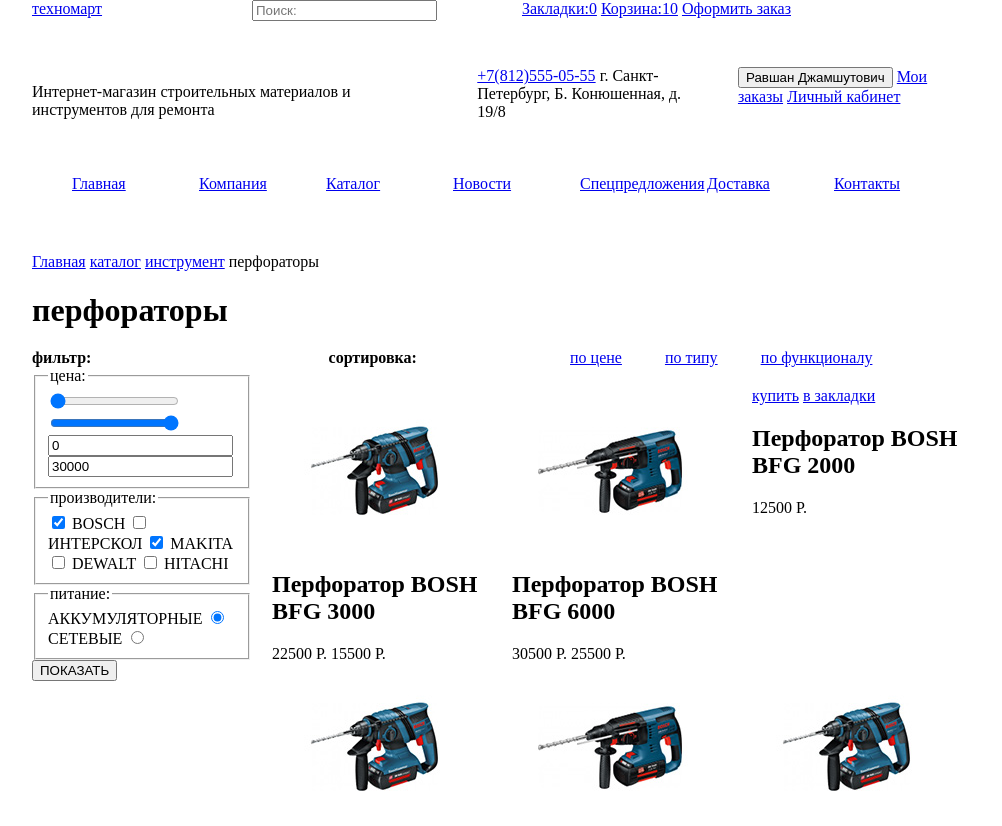
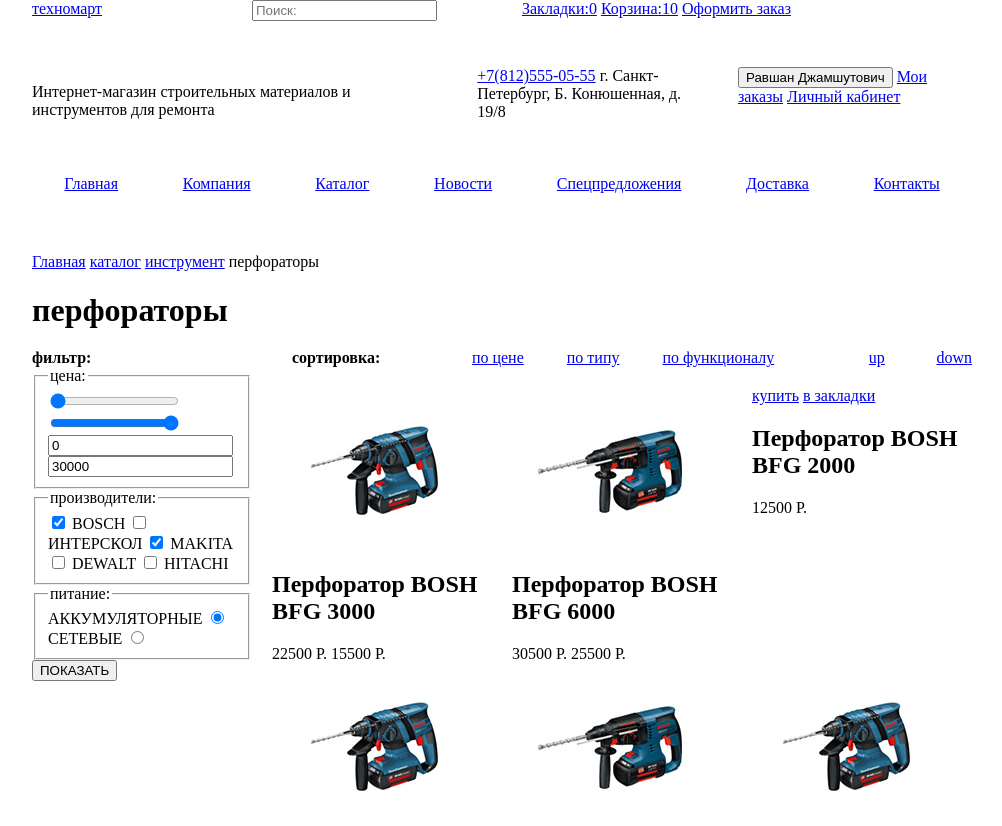
Before and after one commit to GuryaRecords/300293-technomart, a plain HTML site: page catalog.html in a window 1280 px wide. Shown: the top 826 px of the page, without its empty margins (138-1140 px from the left). Drawn offline with Linux system fonts and the light colour scheme.

Commit message:
сетка is ready

```diff
--- a/catalog.html
+++ b/catalog.html
@@ -122,6 +122,8 @@
                 <a href="#">по функционалу</a>
               </li>
             </ul>
+            <a href="#" class="sorting-arrow up">up</a>
+            <a href="#" class="sorting-arrow down">down</a>
           </section>
           <div class="products">
             <div class="product-flex">
--- a/css/style.css
+++ b/css/style.css
@@ -57,12 +57,15 @@ body {
 }
 
 .main-navigation-list {
+  margin: 0;
+  padding: 0;
   display: flex;
   flex-wrap: wrap;
+  justify-content: space-around;
 }
 
 .main-navigation-item {
-  width: 127px;
+
 }
 
 li {
@@ -70,6 +73,7 @@ li {
 }
 
 .page-title {
+  width: 100%;
   margin-bottom: 20px;
 }
 
@@ -106,18 +110,34 @@ li {
   clear: both;
 }
 
+
+.main-content .container {
+  display: flex;
+  flex-wrap: wrap;
+  justify-content: space-between;
+}
+
+.breadcrumbs {
+  width: 100%
+}
+
+
+
 .left-block {
-  float: left;
   width: 220px;
-  margin-right: 20px;
+}
+
+.right-block {
+  width: 700px;
 }
 
 .sorting {
   display: flex;
-  width: 700px;
+  padding-left: 20px;
   margin-bottom: 20px;
-  justify-content: space-around;
+  justify-content: space-between;
 }
+
 
 .sorting-nav {
   display: flex;
```
Also changed, not shown: index.html (+1 -1 lines).
